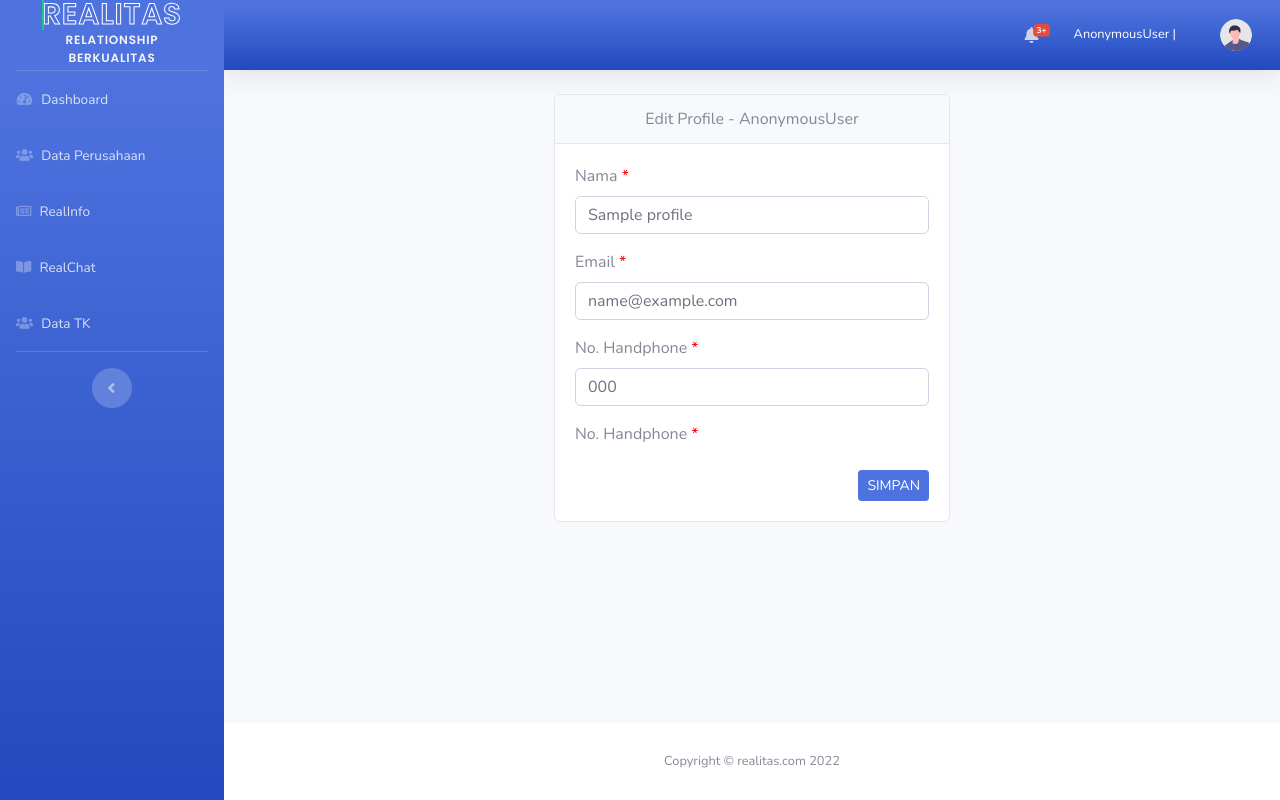
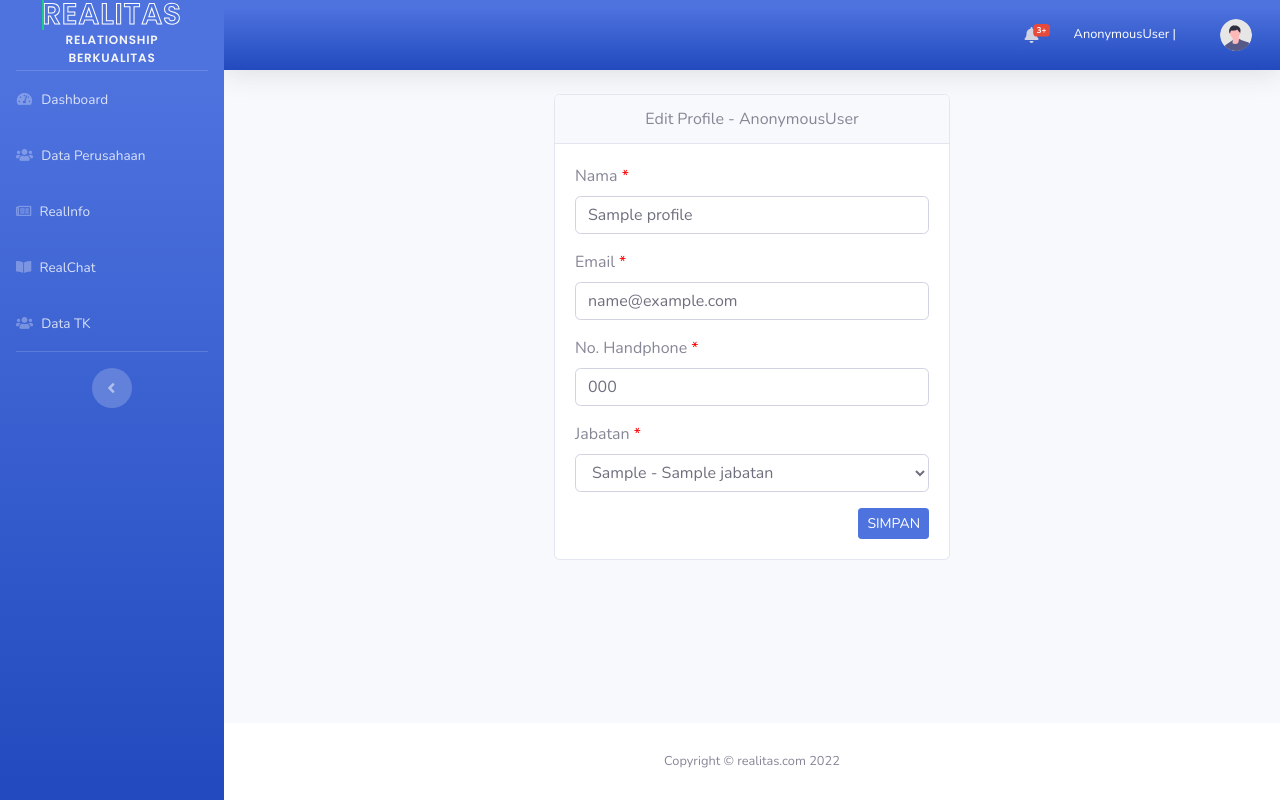
Before and after one commit to liveshare-hub/jrealitas, a Django app: page /edit/user/1/ in a window 1280 px wide. Run offline with Django 4.2, Linux system fonts and the light colour scheme; tables that the repository leaves empty hold one stand-in row (values such as "Sample post"); parts of the project's set-up code (start-up, migrations or seed data) failed here and were passed over; some libraries are stand-ins or nearby versions.

Commit message:
add edit profile

```diff
--- a/kepesertaan/forms.py
+++ b/kepesertaan/forms.py
@@ -29,7 +29,7 @@ class InformasiForm(forms.ModelForm):
 class PembinaForm(forms.ModelForm):
     class Meta:
         model = Profile
-        exclude = ('username','kode_kantor','jabatan')
+        exclude = ('username','kode_kantor',)
 
         widgets = {
             'nama':forms.TextInput(attrs={
--- a/kepesertaan/templates/kepesertaan/edit_profile.html
+++ b/kepesertaan/templates/kepesertaan/edit_profile.html
@@ -32,7 +32,7 @@ Edit Profile | {{request.user}}
                         {{form.no_hp}}
                     </div>
                     <div class="form-group">
-                        <label for="id_no_hp">No. Handphone</label>
+                        <label for="id_no_hp">Jabatan</label>
                         <span style="color:red;">*</span>
                         {{form.jabatan}}
                     </div>
```
